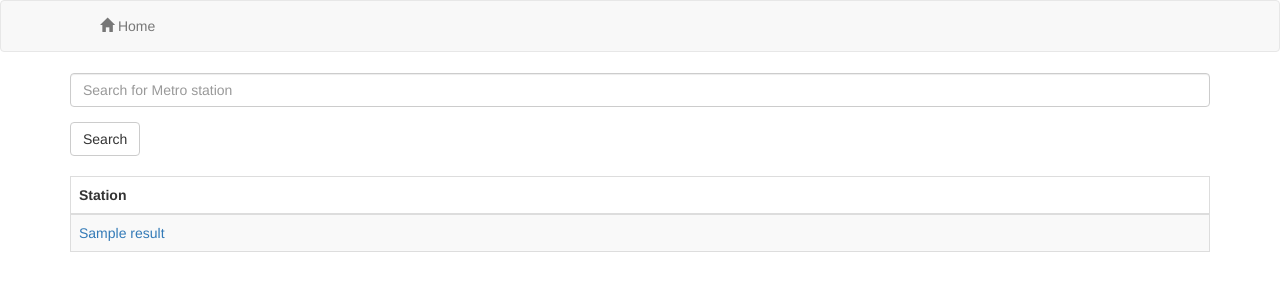
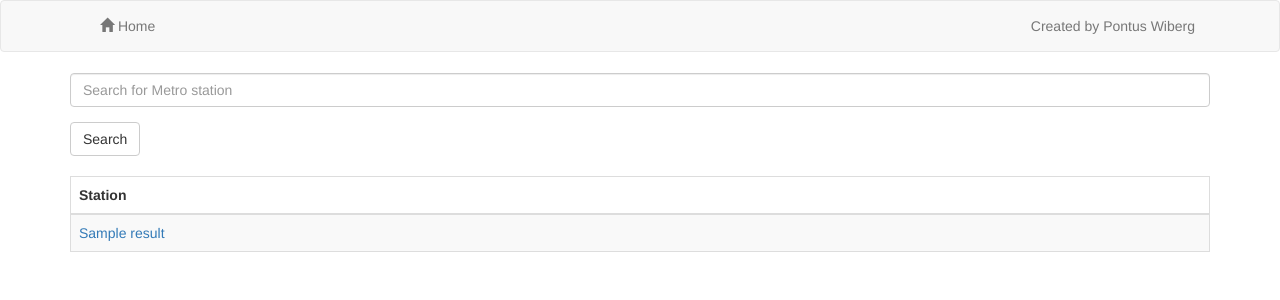
Before and after one commit to pppontusw/SL-next-departure-py, a Flask app: template app/templates/getstation.html in a window 1280 px wide. Shown: the top 300 px of the page. Run offline with Flask 2, Linux system fonts and the light colour scheme; the template is opened without the code that fills it: values that come from a table or form of the project are taken from there, most other values are stand-ins (such as "Sample title", 1, 10 or a date in 2020); some libraries are stand-ins or nearby versions.

Commit message:
add header

```diff
--- a/app/templates/main.html
+++ b/app/templates/main.html
@@ -16,6 +16,11 @@
             <li {%- if request.path == "/" %} class="active" {% endif %}><a href="/"><span class="glyphicon glyphicon-home" aria-hidden="true"></span> Home</a></li>
           </ul>
           <ul class="nav navbar-nav navbar-right">
+              <li>
+                <a href="https://pontusw.com" target="_blank">
+                  Created by Pontus Wiberg
+                </a>
+              </li>
 
           </ul>
         </div>
```
